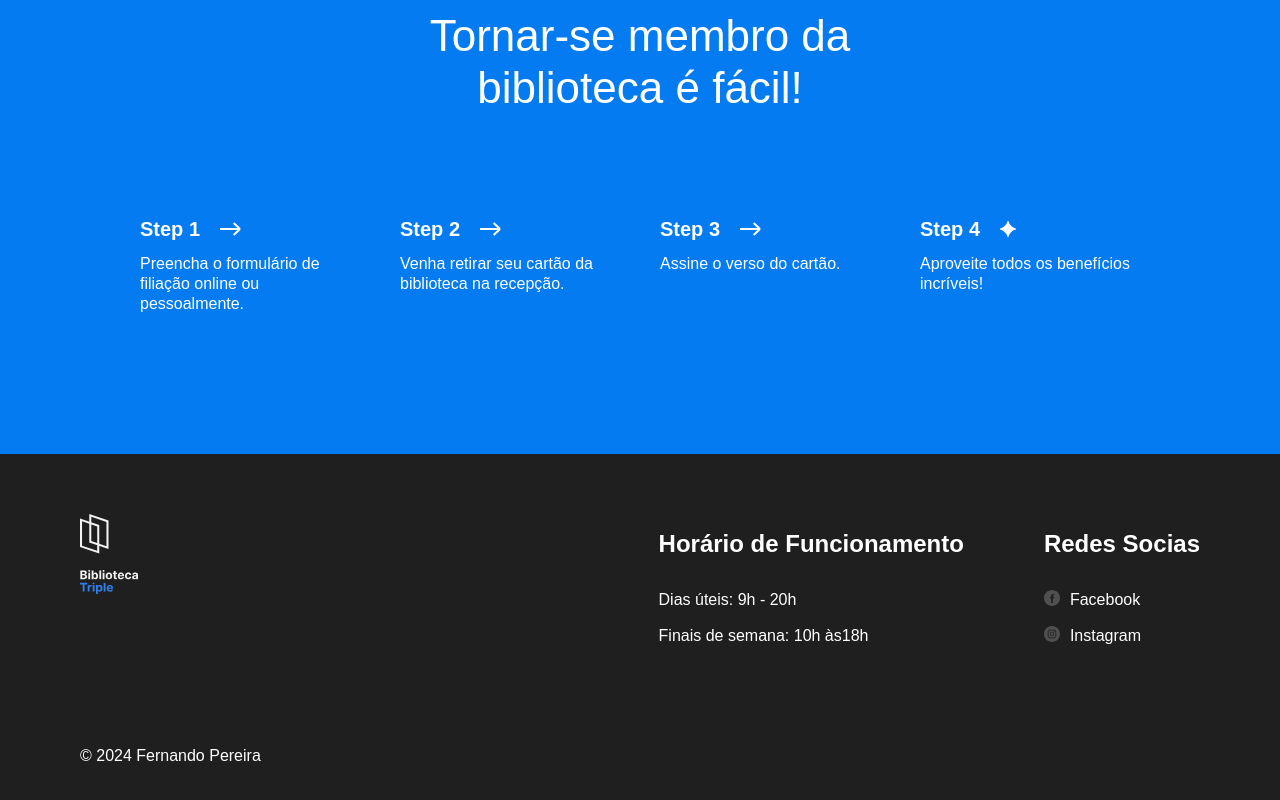
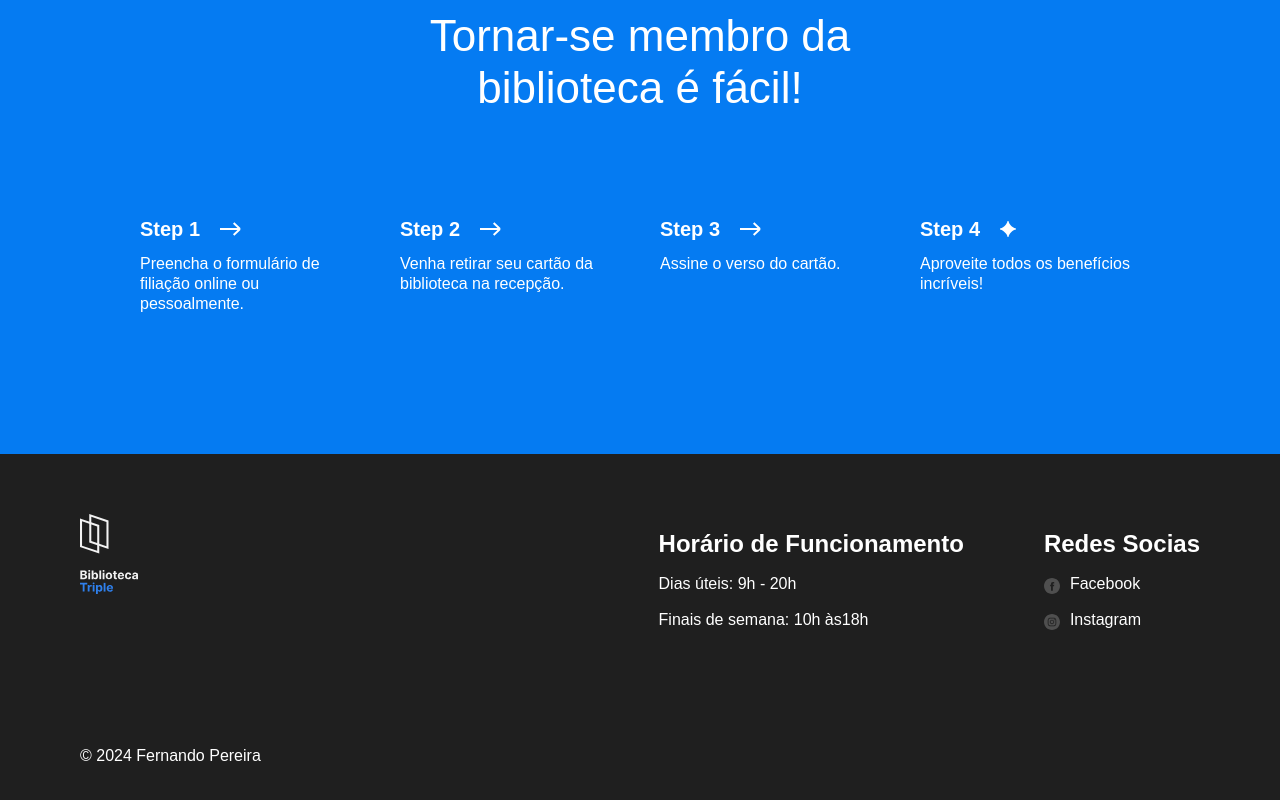
Before and after one commit to pereirafernando13/web_project_library, a plain HTML site: page index.html in a window 1280 px wide. Shown: the part 3080-3880 px from the top of the page. Drawn offline with Linux system fonts and the light colour scheme.

Commit message:
corrigiu erros nas tags do footer list

```diff
--- a/styles/style.css
+++ b/styles/style.css
@@ -369,20 +369,21 @@
 .footer__list {
   list-style-type: none;
   padding: 0;
-  margin: 0;
   display: flex;
   flex-direction: column;
+  gap: 16px;
 }
 
 .footer__list-item {
-  margin-top: 16px;
+  align-items: flex-start;
+  gap: 16px;
 }
 
 .footer__column-link {
   color: white;
   text-decoration: none;
   display: flex;
-  align-items: start;
+  align-items: end;
   column-gap: 10px;
 }
 
```
